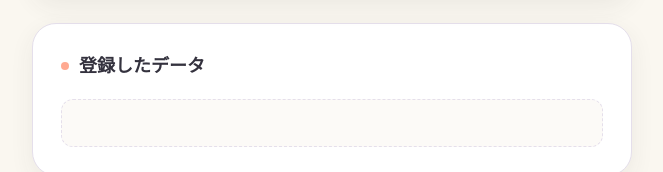
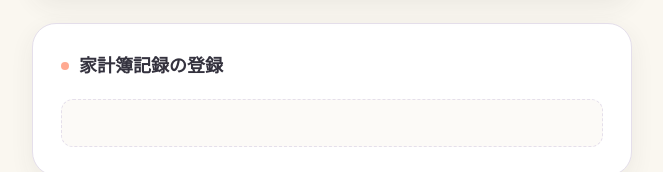
Before and after one commit to fA-480525/kakeibo-page, a plain HTML site: page index.html in a window 1280 px wide. Shown: the part 316-488 px from the top of the page, without its empty margins (308-971 px from the left). Drawn offline with Linux system fonts and the light colour scheme.

Commit message:
登録画面のタイトルを修正

```diff
--- a/index.html
+++ b/index.html
@@ -23,7 +23,7 @@
     </p>
 
     <section class="card transactions-card">
-      <h2>登録したデータ</h2>
+      <h2>家計簿記録の登録</h2>
       <ul id="transaction-list"></ul>
     </section>
 
```
